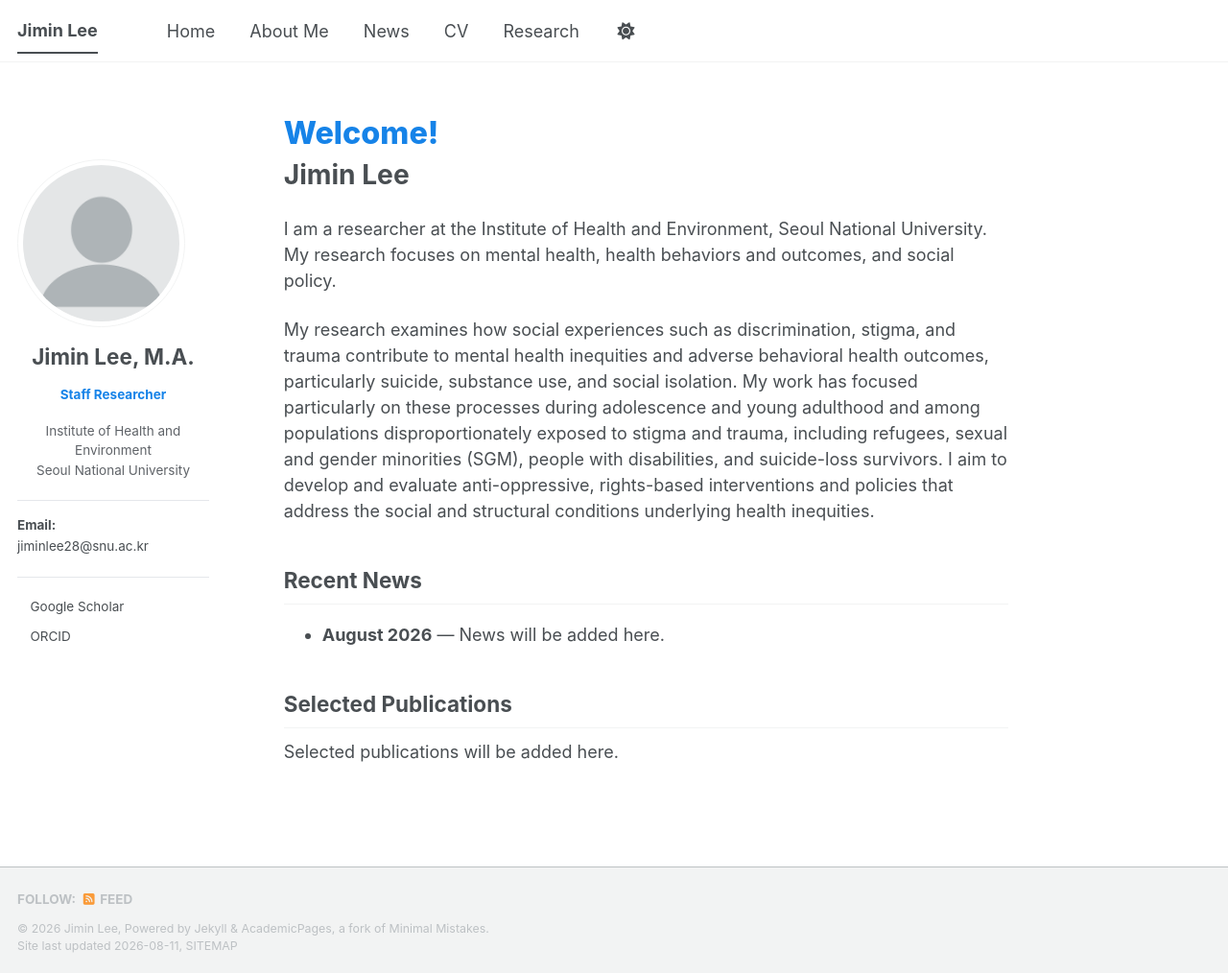
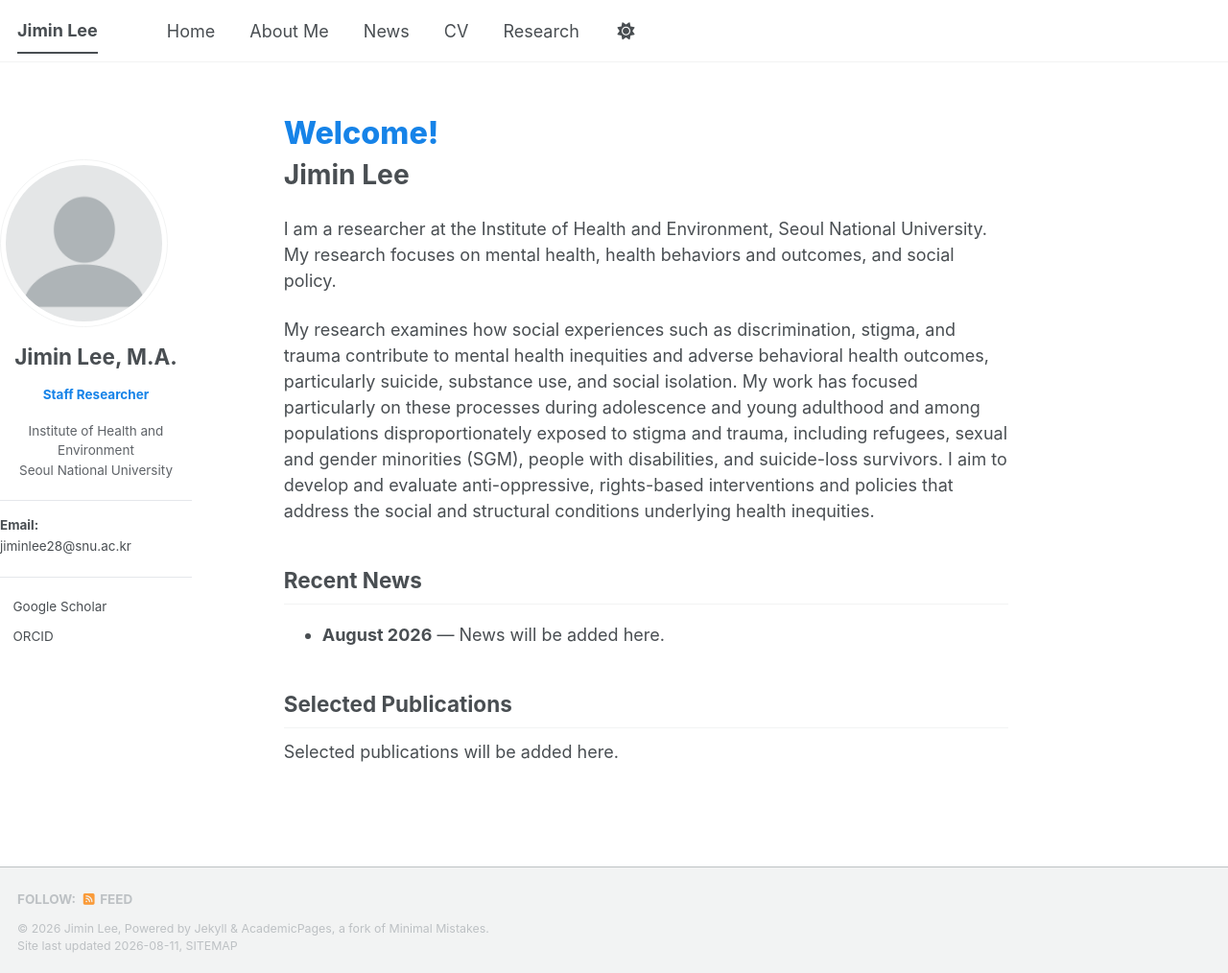
Before and after one commit to jiminlee-research/jiminlee-research.github.io, a Jekyll site: the page built from _pages/about.md, in a window 1280 px wide and 1014 px high. Shown: the whole window at 96% size. Built offline with Jekyll 4.4.1, drawn with Linux system fonts in a browser that asks for light colours; a style sheet for code colours, icons or effects is not loaded.

Commit message:
Update main.scss

```diff
--- a/assets/css/main.scss
+++ b/assets/css/main.scss
@@ -111,12 +111,17 @@
 
 
 
-/* Author sidebar: scroll with the page */
+/* Author sidebar: move with the page */
 @media (min-width: 64em) {
+  #main {
+    position: relative;
+  }
+
   .sidebar.sticky {
-    position: static !important;
-    top: auto !important;
-    float: left !important;
+    position: absolute !important;
+    top: 0 !important;
+    left: 0;
+    float: none !important;
     width: 200px;
     height: auto !important;
     overflow: visible !important;
```
